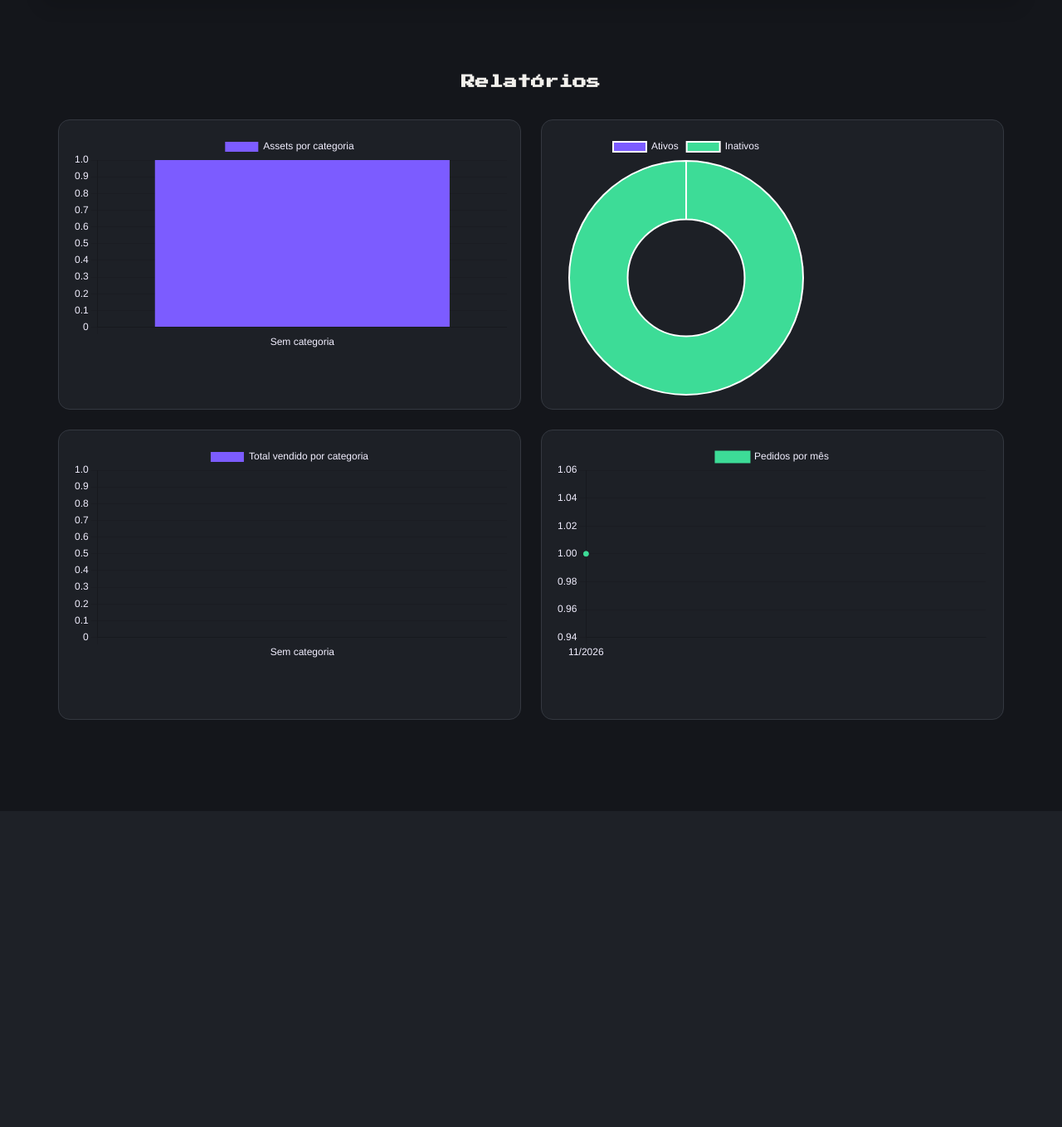
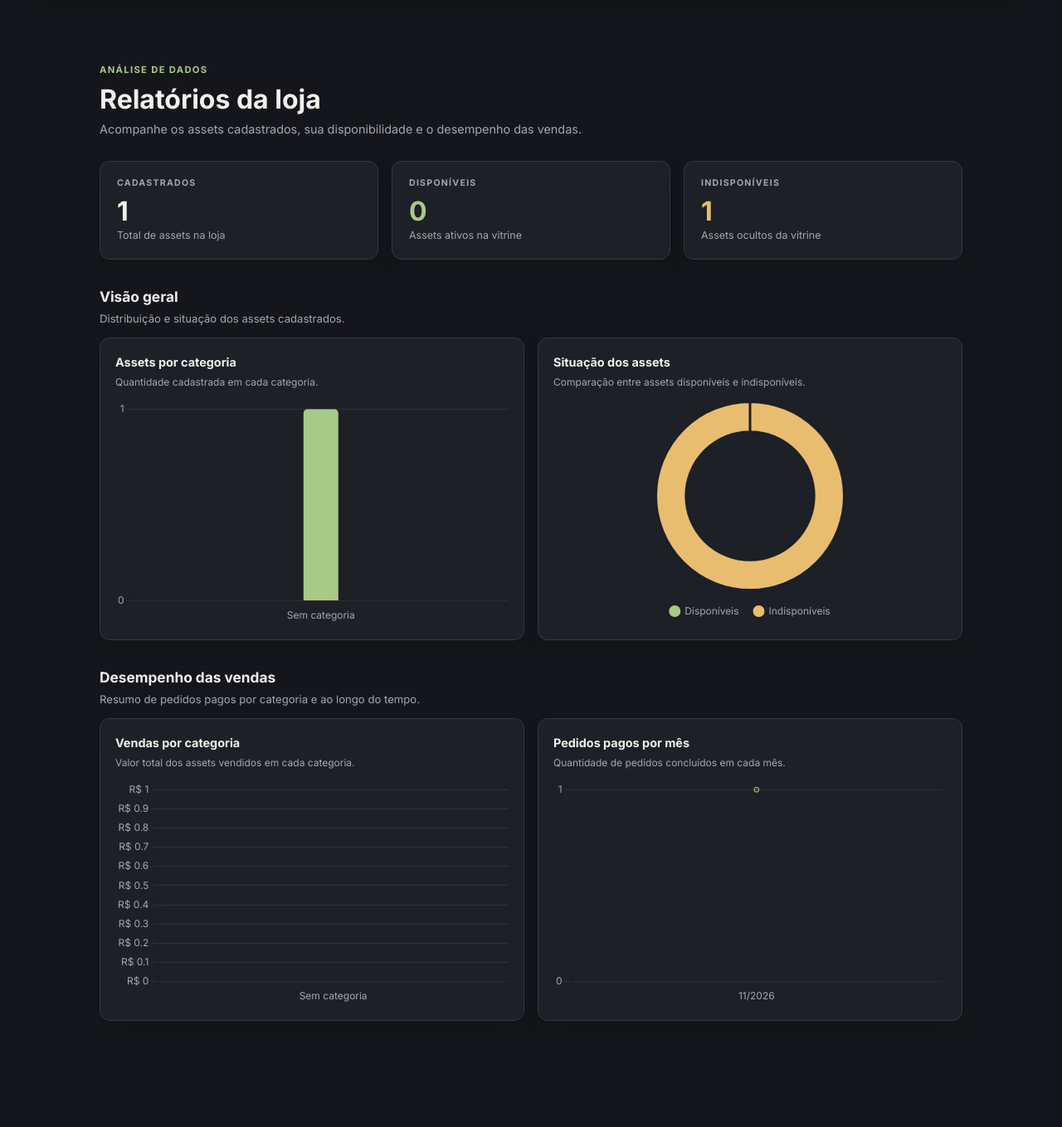
Before and after one commit to niludev02/PIXEL-CRATE, a Django app: page /relatorios/ in a window 1280 px wide. Shown: the part 96-1455 px from the top of the page at 83% size. Before the commit the page ends 964 px from the top, so only its background shows below. Run offline with Django 5.2, Linux system fonts and the light colour scheme; a user stored in the database is signed in; data comes from the database, SQL or seed files in the repository; parts of the project's set-up code (start-up, migrations or seed data) failed here and were passed over.

Commit message:
Revamp reports page with enhanced layout, summary indicators, and updated chart configurations

```diff
--- a/ap/static/css/relatorios.css
+++ b/ap/static/css/relatorios.css
@@ -1,48 +1,179 @@
+.relatorios-pagina {
+    width: min(100%, 1040px);
+    margin: 0 auto;
+    padding: 12px 0 48px;
+}
+
+.relatorios-cabecalho {
+    margin-bottom: 26px;
+}
+
+.relatorios-etiqueta,
+.indicador-etiqueta {
+    margin: 0;
+    color: var(--acao);
+    font-size: .7rem;
+    font-weight: 700;
+    letter-spacing: .12em;
+    text-transform: uppercase;
+}
+
 .relatorios-titulo {
-    font-family: "Press Start 2P", monospace;
-    text-align: center;
-    font-size: clamp(.85rem, 1.5vw, 1.05rem);
+    margin: 7px 0 5px;
+    color: var(--texto);
+    font-size: clamp(1.45rem, 3vw, 2rem);
+    line-height: 1.25;
+}
+
+.relatorios-descricao,
+.relatorios-secao-cabecalho p,
+.relatorio-grafico > p {
+    margin: 0;
+    color: var(--texto-suave);
+    font-size: .9rem;
+    line-height: 1.55;
+}
+
+.relatorios-resumo {
+    display: grid;
+    grid-template-columns: repeat(3, minmax(0, 1fr));
+    gap: 16px;
+    margin-bottom: 32px;
+}
+
+.relatorio-indicador,
+.relatorio-grafico {
+    min-width: 0;
+    border: 1px solid var(--borda);
+    border-radius: 12px;
+    background: var(--card);
+    box-shadow: 0 8px 24px rgb(0 0 0 / 12%);
+}
+
+.relatorio-indicador {
+    padding: 18px 20px;
+}
+
+.indicador-etiqueta {
+    color: var(--texto-suave);
+    font-size: .66rem;
+}
+
+.indicador-valor {
+    margin: 8px 0 2px;
+    color: var(--texto);
+    font-size: 2rem;
     font-weight: 700;
-    line-height: 1.8;
-    margin: 20px 0 30px;
+    line-height: 1.1;
+}
+
+.indicador-ativo .indicador-valor {
+    color: var(--acao);
+}
+
+.indicador-inativo .indicador-valor {
+    color: var(--preco);
+}
+
+.indicador-descricao {
+    margin: 0;
+    color: var(--texto-suave);
+    font-size: .78rem;
+}
+
+.relatorios-secao + .relatorios-secao {
+    margin-top: 32px;
+}
+
+.relatorios-secao-cabecalho {
+    margin-bottom: 12px;
+}
+
+.relatorios-secao-cabecalho h3 {
+    margin: 0 0 3px;
     color: var(--texto);
+    font-size: 1.08rem;
+}
+
+.relatorios-secao-cabecalho p {
+    font-size: .82rem;
 }
 
 .relatorios-graficos {
     display: grid;
     grid-template-columns: repeat(2, minmax(0, 1fr));
-    gap: 24px;
-    width: 100%;
-    padding-bottom: 30px;
+    gap: 16px;
 }
 
-.grafico-categorias,
-.grafico-status,
-.grafico-vendas,
-.grafico-meses {
+.relatorio-grafico {
+    padding: 18px;
+}
+
+.relatorio-grafico h4 {
+    margin: 0 0 4px;
+    color: var(--texto);
+    font-size: .9rem;
+}
+
+.relatorio-grafico > p {
+    font-size: .75rem;
+}
+
+.grafico-area {
     position: relative;
     width: 100%;
-    min-width: 0;
-    height: 350px;
-    padding: 1rem;
-    border: 1px solid var(--borda);
-    border-radius: 14px;
-    background: var(--card);
+    height: 270px;
+    margin-top: 12px;
+}
+
+.grafico-area-donut {
+    max-width: 380px;
+    margin-right: auto;
+    margin-left: auto;
+}
+
+@media (max-width: 720px) {
+    .relatorios-pagina {
+        padding-top: 4px;
+    }
+
+    .relatorios-resumo {
+        gap: 10px;
+    }
+
+    .relatorio-indicador {
+        padding: 15px;
+    }
 }
 
 @media (max-width: 560px) {
-    .relatorios-titulo {
-        font-size: .8rem;
-    }
-
+    .relatorios-resumo,
     .relatorios-graficos {
         grid-template-columns: 1fr;
     }
 
-    .grafico-categorias,
-    .grafico-status,
-    .grafico-vendas,
-    .grafico-meses {
-        height: 280px;
+    .relatorios-resumo {
+        gap: 10px;
+        margin-bottom: 28px;
+    }
+
+    .relatorio-indicador {
+        padding: 15px 17px;
+    }
+
+    .indicador-valor {
+        font-size: 1.7rem;
+    }
+
+    .relatorios-graficos {
+        gap: 12px;
+    }
+
+    .relatorio-grafico {
+        padding: 16px;
+    }
+
+    .grafico-area {
+        height: 240px;
     }
 }
--- a/ap/static/js/relatorio.js
+++ b/ap/static/js/relatorio.js
@@ -1,4 +1,6 @@
-Chart.defaults.color = '#F2EFFF';
+Chart.defaults.color = '#A5A6AD';
+Chart.defaults.font.family = 'Inter, sans-serif';
+Chart.defaults.plugins.legend.labels.usePointStyle = true;
 
 const categorias = JSON.parse(document.getElementById('categorias').textContent);
 const quantidades = JSON.parse(document.getElementById('quantidades').textContent);
@@ -8,31 +10,72 @@ const vendasValores = JSON.parse(document.getElementById('vendas-valores').textC
 const meses = JSON.parse(document.getElementById('meses').textContent);
 const pedidosMes = JSON.parse(document.getElementById('pedidos-mes').textContent);
 
-    new Chart(document.getElementById('graficoCategorias'),{
+const gridColor = 'rgba(165, 166, 173, 0.14)';
+const categoryColors = {
+    green: '#A9C987',
+    purple: '#9B87F5',
+    gold: '#E8BD70',
+    text: '#A5A6AD',
+    border: '#1D2026'
+};
+
+const commonCartesianOptions = {
+    responsive: true,
+    maintainAspectRatio: false,
+    plugins: {
+        legend: { display: false }
+    },
+    scales: {
+        x: {
+            grid: { display: false },
+            ticks: { color: categoryColors.text }
+        },
+        y: {
+            beginAtZero: true,
+            grid: { color: gridColor },
+            ticks: { precision: 0, color: categoryColors.text }
+        }
+    }
+};
+
+new Chart(document.getElementById('graficoCategorias'), {
     type: 'bar',
     data: {
         labels: categorias,
-            datasets:[{
+        datasets: [{
             label: 'Assets por categoria',
             data: quantidades,
-                backgroundColor: '#7C5CFF'
+            backgroundColor: categoryColors.green,
+            borderRadius: 5,
+            maxBarThickness: 42
         }]
-
-        }
+    },
+    options: commonCartesianOptions
 });
 
-    new Chart(document.getElementById('graficoStatus'),{
-        type:'doughnut',
+new Chart(document.getElementById('graficoStatus'), {
+    type: 'doughnut',
     data: {
-            labels: ['Ativos', 'Inativos'],
-            datasets:[{
-                label: 'Assets por status',
+        labels: ['Disponíveis', 'Indisponíveis'],
+        datasets: [{
+            label: 'Assets por situação',
             data: statusValores,
-                backgroundColor: [
-                    '#7C5CFF',
-                    '#3DDC97'
-                ]
+            backgroundColor: [categoryColors.green, categoryColors.gold],
+            borderColor: categoryColors.border,
+            borderWidth: 3,
+            hoverOffset: 5
         }]
+    },
+    options: {
+        responsive: true,
+        maintainAspectRatio: false,
+        cutout: '68%',
+        plugins: {
+            legend: {
+                position: 'bottom',
+                labels: { padding: 18 }
+            }
+        }
     }
 });
 
@@ -43,8 +86,23 @@ new Chart(document.getElementById('graficoVendas'), {
         datasets: [{
             label: 'Total vendido por categoria',
             data: vendasValores,
-            backgroundColor: '#7C5CFF'
+            backgroundColor: categoryColors.purple,
+            borderRadius: 5,
+            maxBarThickness: 42
         }]
+    },
+    options: {
+        ...commonCartesianOptions,
+        scales: {
+            ...commonCartesianOptions.scales,
+            y: {
+                ...commonCartesianOptions.scales.y,
+                ticks: {
+                    color: categoryColors.text,
+                    callback: value => `R$ ${value}`
+                }
+            }
+        }
     }
 });
 
@@ -55,8 +113,22 @@ new Chart(document.getElementById('graficoMeses'), {
         datasets: [{
             label: 'Pedidos por mês',
             data: pedidosMes,
-            borderColor: '#3DDC97',
-            backgroundColor: '#3DDC97'
+            borderColor: categoryColors.green,
+            backgroundColor: 'rgba(169, 201, 135, 0.16)',
+            fill: true,
+            tension: 0.3,
+            pointRadius: 3,
+            pointHoverRadius: 5
         }]
+    },
+    options: {
+        ...commonCartesianOptions,
+        scales: {
+            ...commonCartesianOptions.scales,
+            y: {
+                ...commonCartesianOptions.scales.y,
+                ticks: { precision: 0, color: categoryColors.text }
+            }
+        }
     }
 });
--- a/ap/templates/relatorios.html
+++ b/ap/templates/relatorios.html
@@ -2,27 +2,83 @@
 
 {% load static %}
 
-{% block titulo %} Graficos {% endblock %}
+{% block titulo %}Relatórios | Pixel Crate{% endblock %}
 
 {% block estilos %}
 <link rel="stylesheet" href="{% static 'css/relatorios.css' %}">
 {% endblock %}
 
 {% block conteudo %}
-<h2 class="relatorios-titulo">Relatórios</h2>
-<div class="relatorios-graficos">
-    <div class="grafico-categorias">
-        <canvas id="graficoCategorias"></canvas>
-    </div>
-    <div class="grafico-status">
-        <canvas id="graficoStatus"></canvas>
-    </div>
-    <div class="grafico-vendas">
-        <canvas id="graficoVendas"></canvas>
-    </div>
-    <div class="grafico-meses">
-        <canvas id="graficoMeses"></canvas>
-    </div>
+<div class="relatorios-pagina">
+    <header class="relatorios-cabecalho">
+        <p class="relatorios-etiqueta">Análise de dados</p>
+        <h2 class="relatorios-titulo">Relatórios da loja</h2>
+        <p class="relatorios-descricao">Acompanhe os assets cadastrados, sua disponibilidade e o desempenho das vendas.</p>
+    </header>
+
+    <section class="relatorios-resumo" aria-label="Resumo dos assets">
+        <article class="relatorio-indicador">
+            <p class="indicador-etiqueta">Cadastrados</p>
+            <p class="indicador-valor">{{ total_servicos }}</p>
+            <p class="indicador-descricao">Total de assets na loja</p>
+        </article>
+        <article class="relatorio-indicador indicador-ativo">
+            <p class="indicador-etiqueta">Disponíveis</p>
+            <p class="indicador-valor">{{ servicos_ativos }}</p>
+            <p class="indicador-descricao">Assets ativos na vitrine</p>
+        </article>
+        <article class="relatorio-indicador indicador-inativo">
+            <p class="indicador-etiqueta">Indisponíveis</p>
+            <p class="indicador-valor">{{ servicos_inativos }}</p>
+            <p class="indicador-descricao">Assets ocultos da vitrine</p>
+        </article>
+    </section>
+
+    <section class="relatorios-secao" aria-labelledby="visao-geral-titulo">
+        <div class="relatorios-secao-cabecalho">
+            <h3 id="visao-geral-titulo">Visão geral</h3>
+            <p>Distribuição e situação dos assets cadastrados.</p>
+        </div>
+        <div class="relatorios-graficos">
+            <article class="relatorio-grafico">
+                <h4>Assets por categoria</h4>
+                <p>Quantidade cadastrada em cada categoria.</p>
+                <div class="grafico-area">
+                    <canvas id="graficoCategorias" role="img" aria-label="Gráfico de assets por categoria"></canvas>
+                </div>
+            </article>
+            <article class="relatorio-grafico">
+                <h4>Situação dos assets</h4>
+                <p>Comparação entre assets disponíveis e indisponíveis.</p>
+                <div class="grafico-area grafico-area-donut">
+                    <canvas id="graficoStatus" role="img" aria-label="Gráfico da situação dos assets"></canvas>
+                </div>
+            </article>
+        </div>
+    </section>
+
+    <section class="relatorios-secao" aria-labelledby="vendas-titulo">
+        <div class="relatorios-secao-cabecalho">
+            <h3 id="vendas-titulo">Desempenho das vendas</h3>
+            <p>Resumo de pedidos pagos por categoria e ao longo do tempo.</p>
+        </div>
+        <div class="relatorios-graficos">
+            <article class="relatorio-grafico">
+                <h4>Vendas por categoria</h4>
+                <p>Valor total dos assets vendidos em cada categoria.</p>
+                <div class="grafico-area">
+                    <canvas id="graficoVendas" role="img" aria-label="Gráfico de vendas por categoria"></canvas>
+                </div>
+            </article>
+            <article class="relatorio-grafico">
+                <h4>Pedidos pagos por mês</h4>
+                <p>Quantidade de pedidos concluídos em cada mês.</p>
+                <div class="grafico-area">
+                    <canvas id="graficoMeses" role="img" aria-label="Gráfico de pedidos pagos por mês"></canvas>
+                </div>
+            </article>
+        </div>
+    </section>
 </div>
 {{categorias_labels|json_script:"categorias"}}
 {{categorias_valores|json_script:"quantidades"}}
--- a/ap/views.py
+++ b/ap/views.py
@@ -535,6 +535,7 @@ def categoria_api(request, id):
 @administrator_required
 def relatorios(request):
     servicos = Asset.objects.all()
+    total_servicos = servicos.count()
     servicos_ativos = servicos.filter(ativo=True).count()
     servicos_inativos = servicos.filter(ativo=False).count()
 
@@ -556,6 +557,7 @@ def relatorios(request):
     )
 
     return render(request, 'relatorios.html', {
+        'total_servicos': total_servicos,
         'servicos_ativos': servicos_ativos,
         'servicos_inativos': servicos_inativos,
         'status_valores': [servicos_ativos, servicos_inativos],
```
Also changed, not shown: ap/tests.py (+18 -0 lines). Lines whose indentation alone changed are shown as unchanged.
